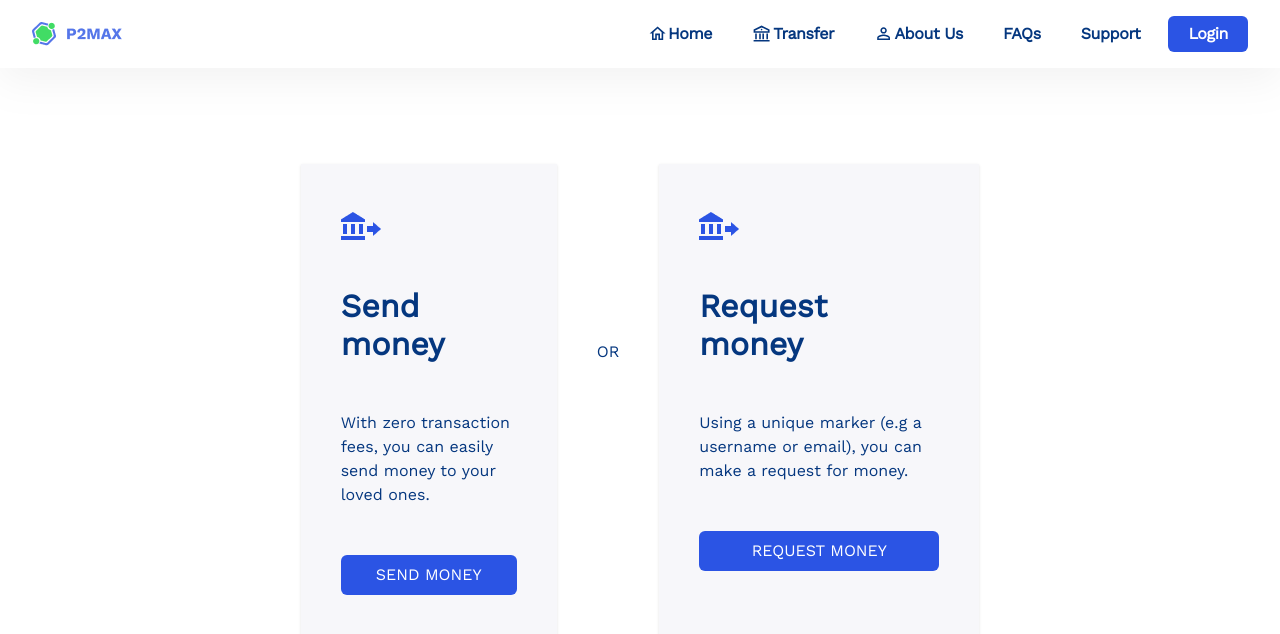
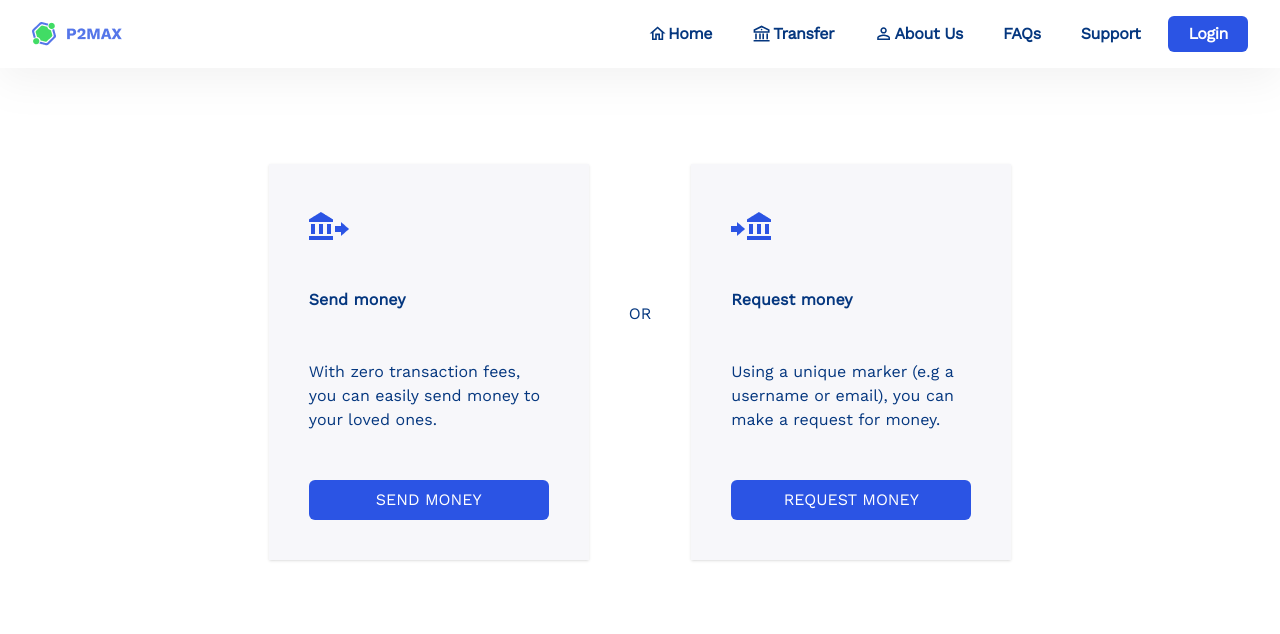
Before and after one commit to Team-Zoldyck/P2MAX, a React (Create React App) app in the folder frontend/: page /transfer in a window 1280 px wide. Shown: the top 634 px of the page. Built offline with nearby package versions, Linux system fonts and the light colour scheme.

Commit message:
Update trasfer flow icon

```diff
--- a/frontend/src/components/transaction-flow/Transfer.jsx
+++ b/frontend/src/components/transaction-flow/Transfer.jsx
@@ -1,14 +1,17 @@
 import React from "react";
 import TransferIcon from "../../assets/images/transferIcon.png";
+import RequestIcon from "../../assets/images/request-money.png";
 import Button from "./Button";
 import { useNavigate } from "react-router-dom";
 
 const buttonConfig = {
   primary: {
-    width: "w-1/5",
+    // width: "w-1/5",
+    width: "w-80",
   },
   secondary: {
-    width: "w-1/4",
+    // width: "w-1/4",
+    width: "w-80",
   },
 };
 const Transfer = (props) => {
@@ -26,13 +29,21 @@ const Transfer = (props) => {
         check ? buttonConfig.primary.width : buttonConfig.secondary.width
       } px-10 mt-24 shadow`}
     >
-      <img
-        src={TransferIcon}
-        alt="transfer_icon"
-        className={{ width: "40px", height: "28px", color: "#2B54E4" }}
-      />
+      {check ? (
+        <img
+          src={TransferIcon}
+          alt="transfer_icon"
+          className={{ width: "40px", height: "28px", color: "#2B54E4" }}
+        />
+      ) : (
+        <img
+          src={RequestIcon}
+          alt="transfer_icon"
+          className={{ width: "40px", height: "28px", color: "#2B54E4" }}
+        />
+      )}
 
-      <h2 className="font-bold text-3xl my-12">{title}</h2>
+      <h2 className="font-bold text-2xl my-12">{title}</h2>
       <div className="w-full">
         <p className="mb-12 font-normal text-base">{text}</p>
       </div>
--- a/frontend/src/pages/transfer-flow/sendmoney/SendMoney.jsx
+++ b/frontend/src/pages/transfer-flow/sendmoney/SendMoney.jsx
@@ -37,7 +37,7 @@ const SendMoney = () => {
               Send money
             </Button>
             <div className="mt-3">
-              <Button onClick={() => history("transfer")} color={false}>
+              <Button onClick={() => history("/transfer")} color={false}>
                 Cancel transaction
               </Button>
             </div>
--- a/frontend/src/pages/transfer-flow/sendmoney/SendMoneyConfirm.jsx
+++ b/frontend/src/pages/transfer-flow/sendmoney/SendMoneyConfirm.jsx
@@ -35,7 +35,7 @@ const SendMoneyConfirm = () => {
             confirm & send money
           </Button>
           <div className="mt-3">
-            <Button onClick={() => history("transfer")} color={false}>
+            <Button onClick={() => history("/transfer")} color={false}>
               Cancel transaction
             </Button>
           </div>
--- a/frontend/src/routes/RoutesComponent.js
+++ b/frontend/src/routes/RoutesComponent.js
@@ -10,19 +10,20 @@ import RequestMoney from "../pages/transfer-flow/requestmoney/RequestMoney";
 import SendMoneyConfirm from "../pages/transfer-flow/sendmoney/SendMoneyConfirm";
 import SendConfirmation from "../components/transaction-flow/SendConfirmation";
 import RequestConfirmation from "../components/transaction-flow/RequestConfirmation";
-
+import Transfer from "../components/transaction-flow/Transfer";
 function RoutesComponent() {
   return (
     <>
       <Routes>
         <Route path="/" element={<LandingPage />} />
-        <Route path="transfer" element={<Transaction />} />
+        <Route path="/transfer" element={<Transaction />} />
         <Route path="login" element={<Login />} />
         <Route path="faqs" element={<FAQs />} />
         <Route path="about" element={<AboutUs />} />
         <Route path="/sendmoney" element={<SendMoney />} />
         <Route path="/requestmoney" element={<RequestMoney />} />
         <Route path="/sendmoney/confirm" element={<SendMoneyConfirm />} />
+        <Route path="/transferflow" element={<Transfer />} />
         <Route
           path="/sendmoney/confirm/sendconfirm"
           element={<SendConfirmation />}
```
Also changed, not shown: frontend/src/assets/images/request-money.png (added).
